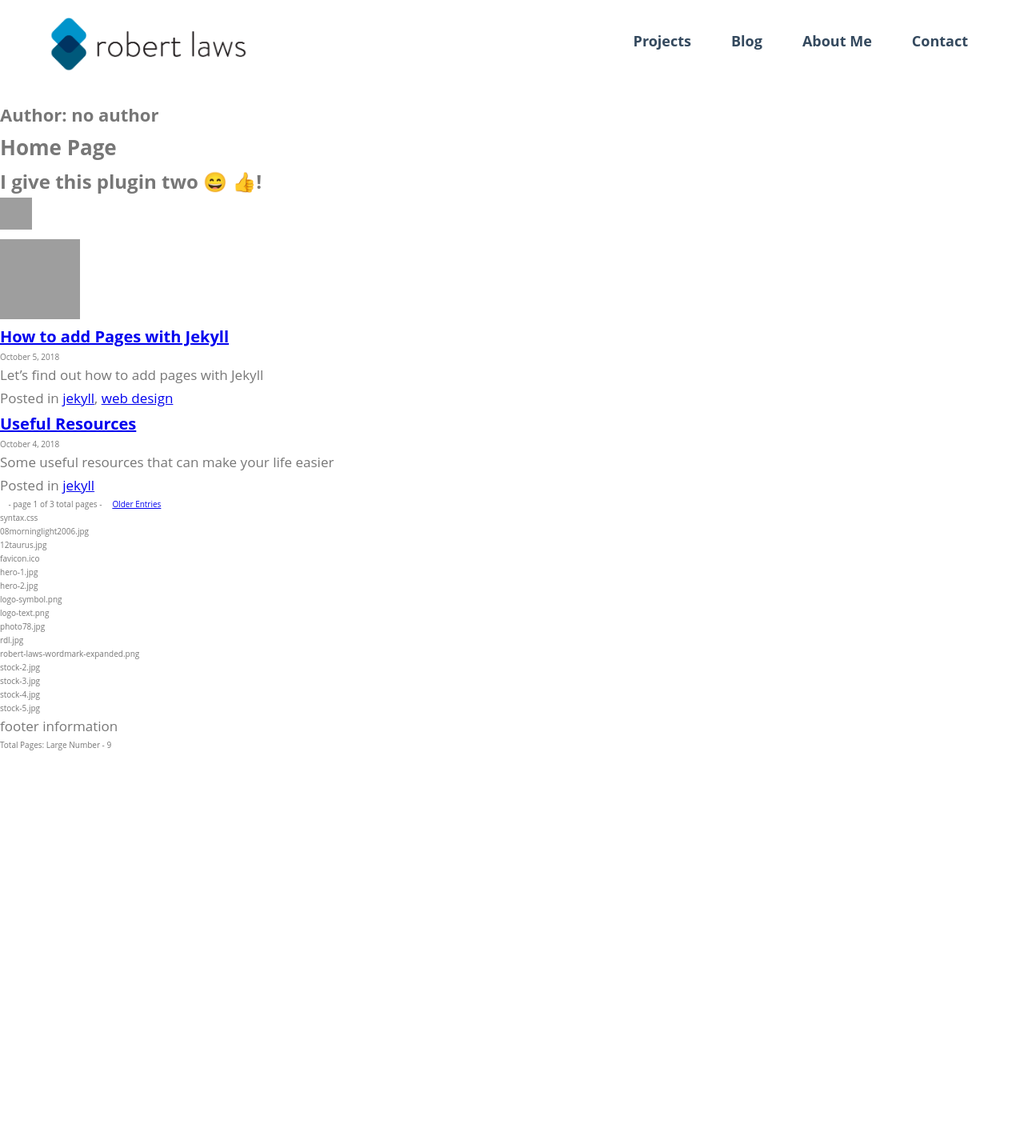
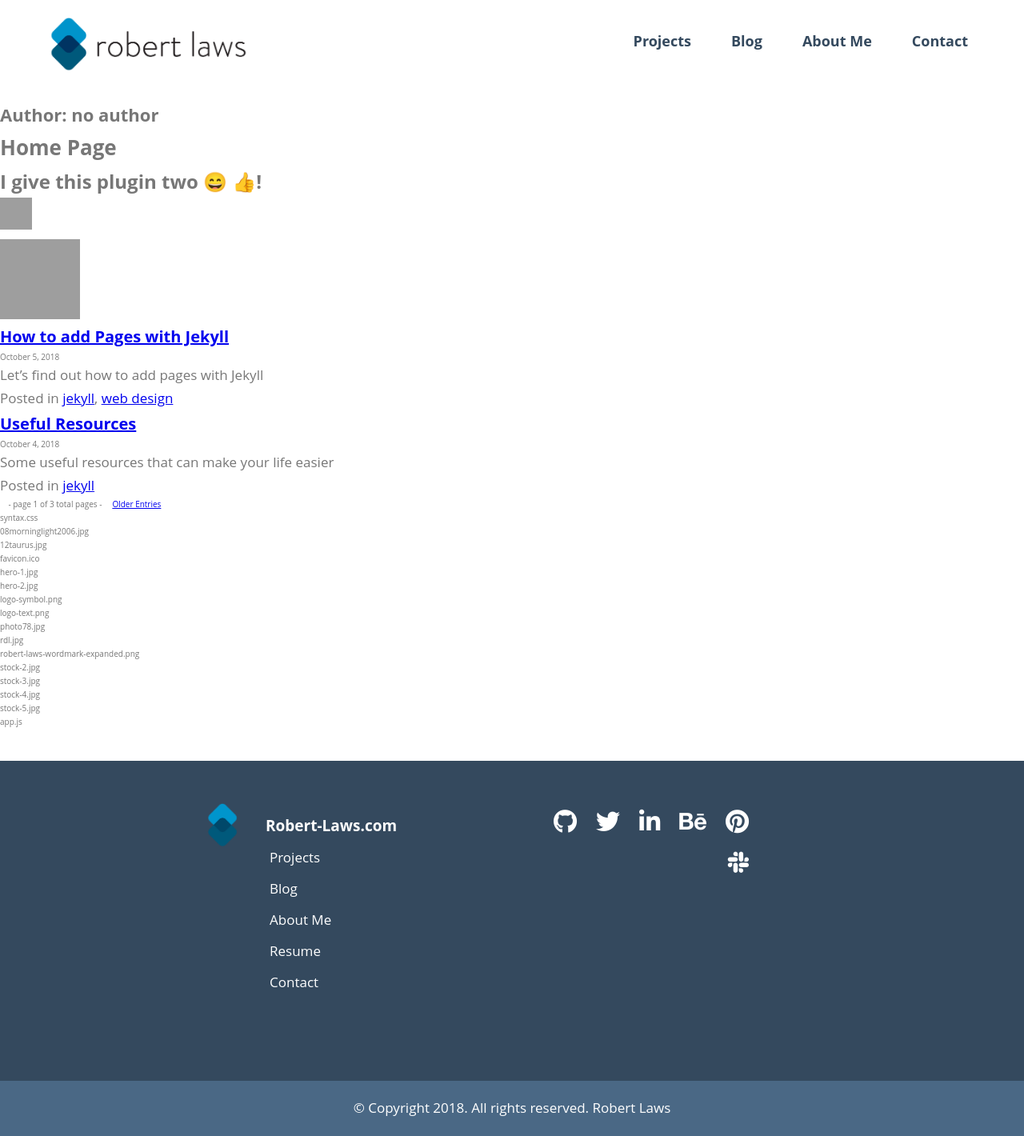
Before and after one commit to robert-laws/jekyll-review-october-2018, a Jekyll site: the page built from index.html, in a window 1280 px wide. Shown: the whole page at 80% size. Built offline with Jekyll 4.4.1, drawn with Linux system fonts in a browser that asks for light colours; nearby versions of some CDN libraries; emoji names are drawn with the system emoji font; the list of posts is cut into pages by our own code; before the commit the page ends 940 px from its top, so only the background shows below that; grey boxes are pictures that could not be loaded.

Commit message:
add footer and app.js for mobile navigation

```diff
--- a/_includes/footer.html
+++ b/_includes/footer.html
@@ -1,8 +1,20 @@
-<footer>
-  <p>footer information</p>
-  Total Pages: {% if site.pages.size > 5 %} Large Number - {{site.pages.size}}{% else %}Small Number - {{site.pages.size}}{% endif %}
-
-  <!-- {% for page in site.pages %}
-    <p>{{page.url}}</p>
-  {% endfor %} -->
-</footer>
+<footer class="footer">
+    <div class="footer__container footer__container--top">
+      <div class="footer__section footer__section--logo"><a href="/"><img src="{{site.baseurl}}/assets/img/logo-symbol.png"></a></div>
+      <div class="footer__section footer__section--sitemap">
+        <h5>Robert-Laws.com</h5>
+        <p><a href="{{site.baseurl}}/projects">Projects</a></p>
+        <p><a href="{{site.baseurl}}/blog">Blog</a></p>
+        <p><a href="{{site.baseurl}}/about">About Me</a></p>
+        <p><a href="{{site.baseurl}}/resume">Resume</a></p>
+        <p><a href="{{site.baseurl}}/contact">Contact</a></p>
+      </div>
+      <div class="footer__section footer__section--social-media"><a href="#"><i class="fab fa-github"></i></a><a href="#"><i class="fab fa-twitter"></i></a><a href="#"><i class="fab fa-linkedin-in"></i></a><a href="#"><i class="fab fa-behance"></i></a><a href="#"><i class="fab fa-pinterest"></i></a><a href="#"><i class="fab fa-slack"></i></a></div>
+      <div class="footer__section footer__section--placeholder"></div>
+    </div>
+    <div class="footer__container footer__container--bottom">
+      <p>© Copyright 2018. All rights reserved. Robert Laws</p>
+    </div>
+    <script src="https://code.jquery.com/jquery-3.3.1.min.js" integrity="sha256-FgpCb/KJQlLNfOu91ta32o/NMZxltwRo8QtmkMRdAu8=" crossorigin="anonymous"></script>
+    <script src="{{site.baseurl}}/assets/js/app.js"></script>
+  </footer>
--- a/_sass/main.scss
+++ b/_sass/main.scss
@@ -9,3 +9,4 @@
 
 // LAYOUTS
 @import "layouts/header";
+@import "layouts/footer";
--- /dev/null
+++ b/assets/js/app.js
@@ -0,0 +1,14 @@
+let mainNav = document.getElementById('main-nav');
+let navbarToggle = document.getElementById('navbar-toggle');
+
+navbarToggle.addEventListener('click', function () {
+  if (this.classList.contains('active')) {
+    // mainNav.style.display = "none";
+    mainNav.classList.remove('active-nav');
+    this.classList.remove('active');
+  } else {
+    // mainNav.style.display = "flex";
+    mainNav.classList.add('active-nav');
+    this.classList.add('active');
+  }
+});
```
